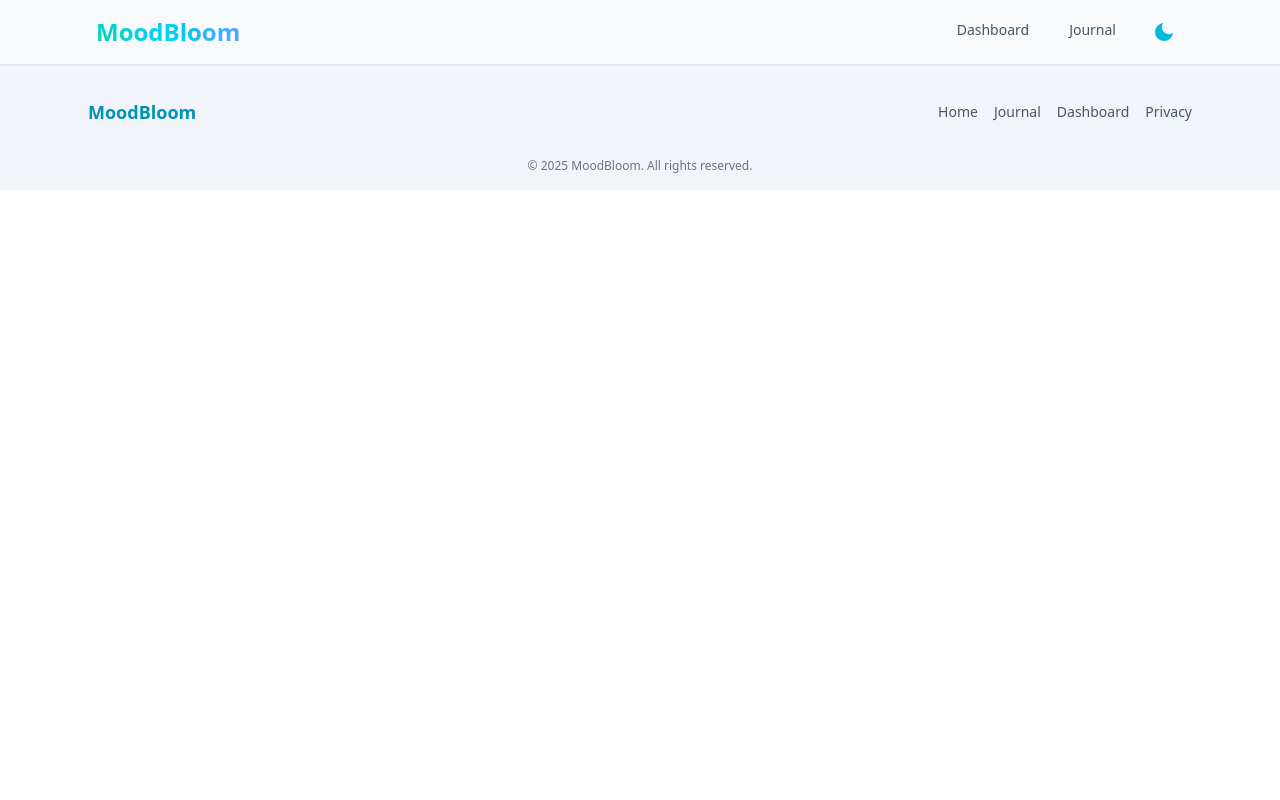
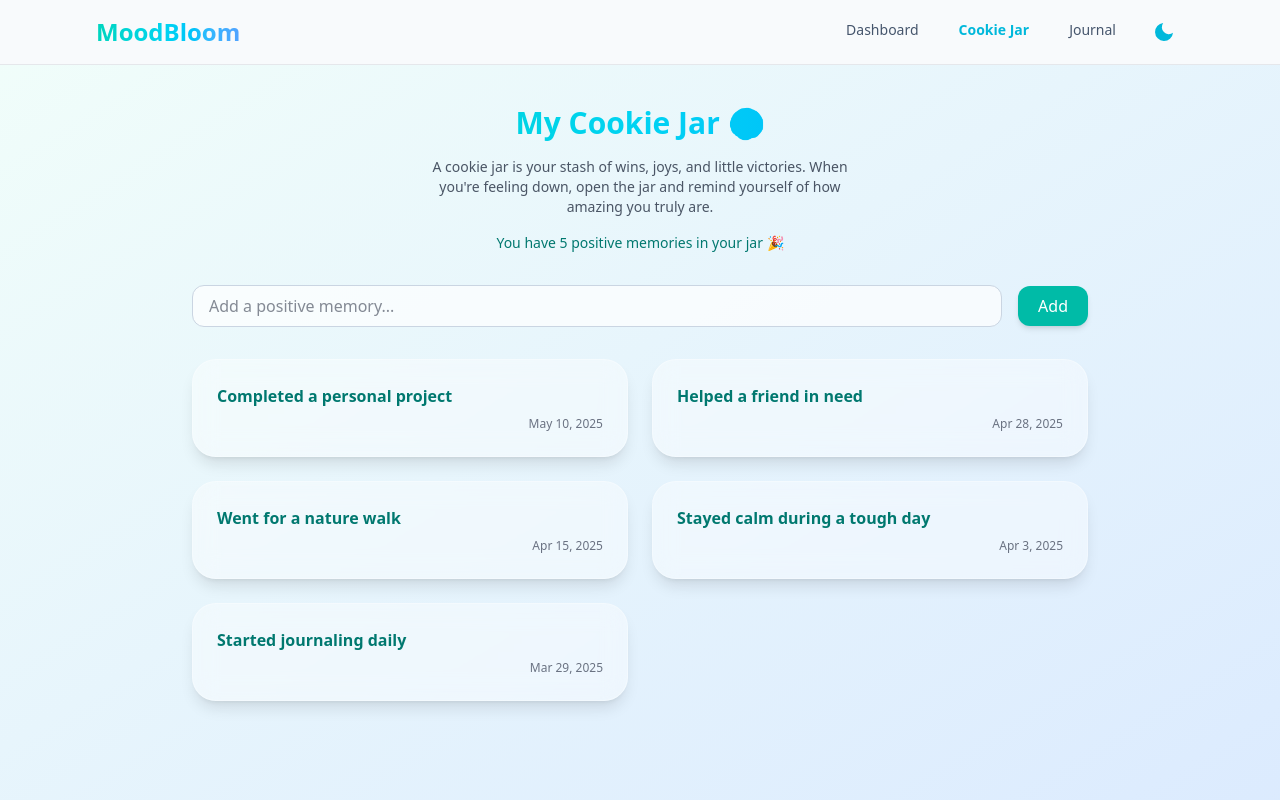
Before and after one commit to viraj1607/moodbloom, a React (Vite) app: page /cookiejar in a window 1280 px wide. Shown: the top 800 px of the page. Built offline with nearby package versions, Linux system fonts and the light colour scheme.

Commit message:
cooki jar page added

```diff
--- a/src/App.tsx
+++ b/src/App.tsx
@@ -7,6 +7,7 @@ import Journal from "./pages/Journal";
 import Dashboard from "./pages/Dashboard";
 import Footer from "./components/Footer";
 import JournalEntry from "./pages/JournalEntry";
+import CookiJar from "./pages/CookiJar";
 
 function App() {
   return (
@@ -19,6 +20,7 @@ function App() {
         <Route path="/journal" element={<Journal />} />
         <Route path="/journal/:id" element={<JournalEntry />} />
         <Route path="/dashboard" element={<Dashboard />} />
+        <Route path="/cookiejar" element={<CookiJar />} />
         {/* <Route path="*" element={<NotFound />} /> */}
       </Routes>
       <Footer />
--- a/src/components/Header.tsx
+++ b/src/components/Header.tsx
@@ -64,6 +64,18 @@ export default function Header() {
             Dashboard
           </NavLink>
           <NavLink
+            to="/cookiejar"
+            className={({ isActive }) =>
+              `px-3 py-2 rounded-md text-sm font-medium transition-colors duration-200 ${
+                isActive
+                  ? "text-cyan-500 dark:text-cyan-400 font-semibold"
+                  : "text-slate-600 dark:text-slate-400 hover:text-cyan-500 dark:hover:text-cyan-400"
+              }`
+            }
+          >
+            Cookie Jar
+          </NavLink>
+          <NavLink
             to="/journal"
             className={({ isActive }) =>
               `px-3 py-2 rounded-md text-sm font-medium transition-colors duration-200 ${
--- a/src/components/JournalListView.tsx
+++ b/src/components/JournalListView.tsx
@@ -28,33 +28,46 @@ const JournalListView = () => {
   }, []);
 
   return (
-    <div className="space-y-6 px-4 sm:px-6 md:px-8 pb-8">
+    <div className="min-h-screen bg-gradient-to-br from-teal-50 to-blue-100 dark:from-gray-900 dark:to-gray-950 text-gray-800 dark:text-gray-100 transition px-4 sm:px-6 md:px-10 py-10">
+      <div className="max-w-4xl mx-auto">
+        <div className="mb-8 text-center">
+          <h1 className="text-3xl font-extrabold tracking-tight text-teal-700 dark:text-teal-300 mb-2">
+            Past Journal Entries
+          </h1>
+          <p className="text-gray-600 dark:text-gray-400 text-sm">
+            A reflection of your recent thoughts and emotions.
+          </p>
+        </div>
+
         {entries.length === 0 ? (
           <p className="text-center text-slate-500 dark:text-slate-400 text-base">
             No journal entries found.
           </p>
         ) : (
-        entries.map((entry) => (
+          <div className="space-y-6">
+            {entries.map((entry) => (
               <div
                 key={entry.date}
-            className="rounded-2xl bg-slate-50 dark:bg-[#1f2937] border border-slate-200 dark:border-slate-700 shadow-sm hover:shadow-md transition-shadow p-5"
+                className="rounded-3xl p-6 bg-white/40 dark:bg-white/5 backdrop-blur-md border border-white/30 dark:border-white/10 shadow-lg hover:shadow-xl transition-all"
               >
-            <div className="flex justify-between items-center mb-2">
-              <h3 className="text-lg font-semibold text-teal-600 dark:text-teal-400">
+                <div className="flex justify-between items-center mb-3">
+                  <h3 className="text-lg sm:text-xl font-semibold text-teal-700 dark:text-teal-300">
                     {format(parseISO(entry.date), "EEEE, MMMM do yyyy")}
                   </h3>
-              <span className="text-xs text-slate-400 dark:text-slate-500">
+                  <span className="text-xs text-gray-400 dark:text-gray-500">
                     {entry.date}
                   </span>
                 </div>
-            <p className="text-slate-700 dark:text-slate-300 whitespace-pre-wrap leading-relaxed text-sm sm:text-base">
-              {entry.content.length > 300
-                ? entry.content.slice(0, 300) + "..."
+                <p className="text-gray-700 dark:text-slate-300 whitespace-pre-wrap leading-relaxed text-sm sm:text-base">
+                  {entry.content.length > 400
+                    ? entry.content.slice(0, 400) + "..."
                     : entry.content}
                 </p>
               </div>
-        ))
+            ))}
+          </div>
         )}
+      </div>
     </div>
   );
 };
--- a/src/index.css
+++ b/src/index.css
@@ -1,9 +1,76 @@
-
 @import "tailwindcss";
 @custom-variant dark (&:where(.dark, .dark *));
 @import 'react-calendar/dist/Calendar.css';
 
 
-button{
+button {
   cursor: pointer;
 }
+
+/* CalendarStyles.css */
+
+/* Calendar base styles */
+.react-calendar {
+  border-radius: 1rem;
+  padding: 1rem;
+  border: 1px solid rgba(0, 0, 0, 0.1);
+}
+
+/* Light theme */
+.react-calendar {
+  background-color: rgba(255, 255, 255, 0.8);
+  color: #1e293b;
+}
+
+.react-calendar__tile {
+  background: transparent;
+  color: #334155;
+  border-radius: 0.5rem;
+  padding: 0.75rem 0.25rem;
+}
+
+.react-calendar__tile--now {
+  background: rgba(14, 165, 233, 0.15);
+  color: #0ea5e9;
+  font-weight: bold;
+}
+
+.react-calendar__tile--active {
+  background: rgba(14, 165, 233, 0.2);
+  color: #0284c7;
+}
+
+.react-calendar__tile:hover {
+  background: rgba(14, 165, 233, 0.1);
+  color: #0c4a6e;
+}
+
+/* Dark theme — scoped using .dark parent class */
+.dark .react-calendar {
+  background-color: rgba(255, 255, 255, 0.05);
+  border: 1px solid rgba(255, 255, 255, 0.1);
+  color: #e0f2f1;
+}
+
+.dark .react-calendar__navigation button {
+  color: #67e8f9;
+}
+
+.dark .react-calendar__tile {
+  color: #cbd5e1;
+}
+
+.dark .react-calendar__tile--now {
+  background: rgba(45, 212, 191, 0.2);
+  color: #5eead4;
+}
+
+.dark .react-calendar__tile--active {
+  background: rgba(14, 165, 233, 0.3);
+  color: #22d3ee;
+}
+
+.dark .react-calendar__tile:hover {
+  background: rgba(14, 165, 233, 0.2);
+  color: #a5f3fc;
+}
--- /dev/null
+++ b/src/pages/CookiJar.tsx
@@ -0,0 +1,90 @@
+import React, { useState } from "react";
+
+type Cookie = {
+  title: string;
+  date: string;
+};
+
+const CookiJar: React.FC = () => {
+  const [cookies, setCookies] = useState<Cookie[]>([
+    { title: "Completed a personal project", date: "2025-05-10" },
+    { title: "Helped a friend in need", date: "2025-04-28" },
+    { title: "Went for a nature walk", date: "2025-04-15" },
+    { title: "Stayed calm during a tough day", date: "2025-04-03" },
+    { title: "Started journaling daily", date: "2025-03-29" },
+  ]);
+
+  const [newCookie, setNewCookie] = useState("");
+
+  const handleAddCookie = () => {
+    if (!newCookie.trim()) return;
+
+    const newEntry: Cookie = {
+      title: newCookie.trim(),
+      date: new Date().toISOString(),
+    };
+
+    setCookies([newEntry, ...cookies]);
+    setNewCookie("");
+  };
+  return (
+    <div className="min-h-screen bg-gradient-to-br from-teal-50 to-blue-100 dark:from-gray-900 dark:to-gray-950 px-4 py-10 sm:px-6 md:px-10 transition text-gray-800 dark:text-gray-100">
+      <div className="max-w-4xl mx-auto space-y-8">
+        {/* Header */}
+        <div className="text-center space-y-4">
+          <h1 className="text-3xl font-extrabold bg-gradient-to-r from-teal-400 via-cyan-400 to-blue-400 dark:from-teal-300 dark:via-cyan-300 dark:to-blue-300 bg-clip-text text-transparent">
+            My Cookie Jar 🍪
+          </h1>
+          <p className="text-gray-600 dark:text-gray-400 text-sm max-w-md mx-auto">
+            A cookie jar is your stash of wins, joys, and little victories. When
+            you're feeling down, open the jar and remind yourself of how amazing
+            you truly are.
+          </p>
+          <p className="text-sm font-medium text-teal-700 dark:text-teal-400">
+            You have {cookies.length} positive memories in your jar 🎉
+          </p>
+        </div>
+
+        {/* Add Cookie */}
+        <div className="flex flex-col sm:flex-row items-center gap-4">
+          <input
+            type="text"
+            value={newCookie}
+            onChange={(e) => setNewCookie(e.target.value)}
+            placeholder="Add a positive memory..."
+            className="w-full px-4 py-2 rounded-xl border border-slate-300 dark:border-slate-700 bg-white/70 dark:bg-slate-800 text-slate-900 dark:text-white focus:outline-none focus:ring-2 focus:ring-teal-400 "
+          />
+          <button
+            onClick={handleAddCookie}
+            className="px-5 py-2 rounded-xl bg-teal-500 hover:bg-teal-600 text-white font-medium shadow-md transition"
+          >
+            Add
+          </button>
+        </div>
+
+        {/* Cookie Cards */}
+        <div className="grid gap-6 sm:grid-cols-2 mt-6">
+          {cookies.map((cookie, index) => (
+            <div
+              key={index}
+              className="bg-white/40 dark:bg-white/5 backdrop-blur-md border border-white/30 dark:border-white/10 p-6 rounded-3xl shadow-lg hover:shadow-xl transition-all"
+            >
+              <h2 className="text-base font-semibold text-teal-700 dark:text-teal-300">
+                {cookie.title}
+              </h2>
+              <span className="text-xs text-gray-500 dark:text-gray-500 block mt-2 text-right">
+                {new Date(cookie.date).toLocaleDateString(undefined, {
+                  year: "numeric",
+                  month: "short",
+                  day: "numeric",
+                })}
+              </span>
+            </div>
+          ))}
+        </div>
+      </div>
+    </div>
+  );
+};
+
+export default CookiJar;
```
Also changed, not shown: src/pages/Journal.tsx (+23 -19 lines). Lines whose indentation alone changed are shown as unchanged.
